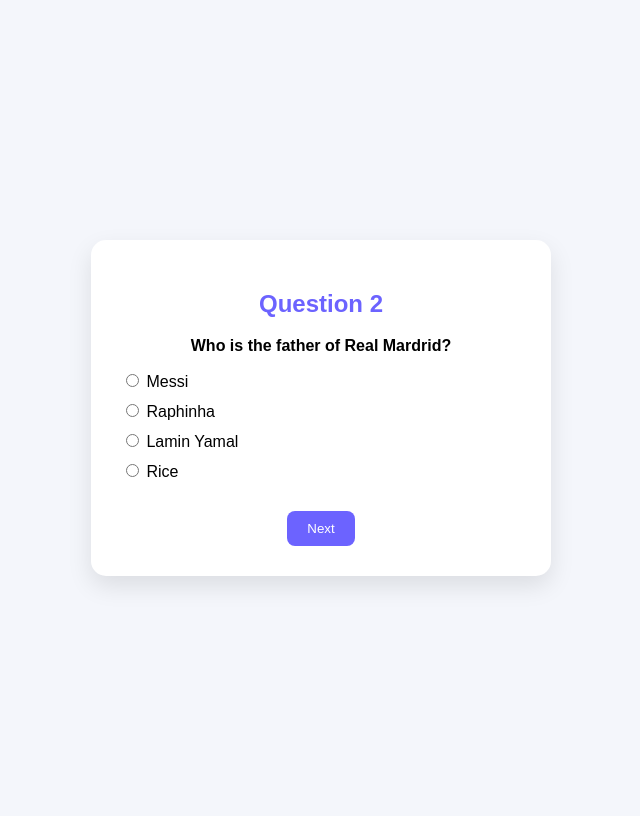
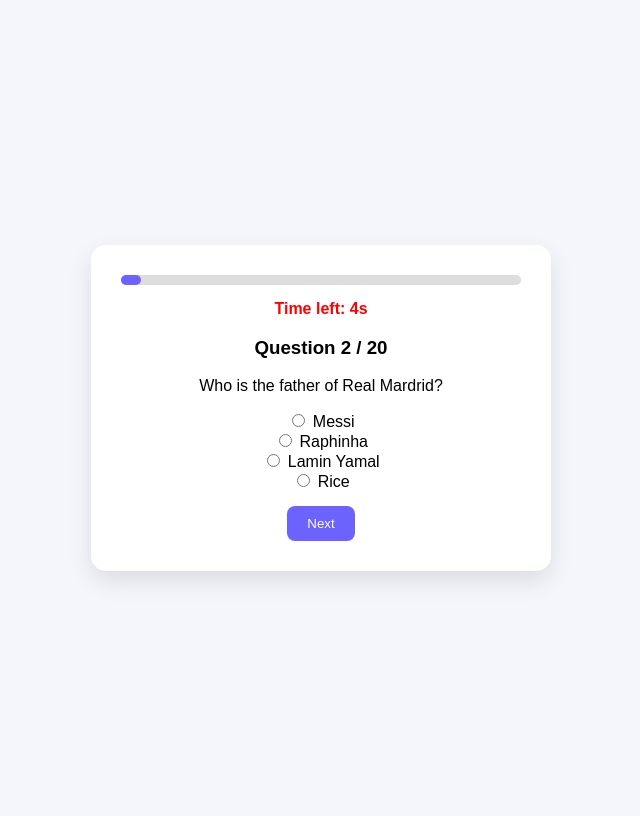
Before and after one commit to tanharahman2003t-art/Nayon, a Flask app: page /quiz in a window 1280 px wide. Shown: the whole page, without its empty margins (319-959 px from the left). Run offline with Flask 3, Linux system fonts and the light colour scheme; the visitor is signed in with stand-in values (Sample User, id 1).

Commit message:
Update quiz.html

```diff
--- a/templates/quiz.html
+++ b/templates/quiz.html
@@ -3,59 +3,63 @@
 <head>
 <title>Quiz</title>
 <style>
-        body {
-            font-family: Arial, sans-serif;
-            background: #f4f6fb;
-            display: flex;
-            justify-content: center;
-            align-items: center;
-            height: 100vh;
+body { font-family: Arial; background:#f4f6fb; display:flex; justify-content:center; align-items:center; height:100vh; }
+
+.card {
+    background:white;
+    padding:30px;
+    border-radius:15px;
+    width:400px;
+    text-align:center;
+    box-shadow:0 10px 25px rgba(0,0,0,0.1);
 }
 
-        .card {
-            background: white;
-            padding: 30px;
-            border-radius: 15px;
-            width: 400px;
-            box-shadow: 0 10px 25px rgba(0,0,0,0.1);
-            text-align: center;
+.progress {
+    height:10px;
+    background:#ddd;
+    border-radius:10px;
+    margin-bottom:15px;
+}
+.progress-bar {
+    height:100%;
+    background:#6c63ff;
+    width:{{ progress }}%;
+    border-radius:10px;
 }
 
-        h2 {
-            color: #6c63ff;
-        }
-
-        .option {
-            margin: 10px 0;
-            text-align: left;
+.timer {
+    color:red;
+    font-weight:bold;
+    margin-bottom:10px;
 }
 
 button {
-            margin-top: 20px;
-            padding: 10px 20px;
-            border: none;
-            background: #6c63ff;
-            color: white;
-            border-radius: 8px;
-            cursor: pointer;
-        }
-
-        button:hover {
-            background: #574fd6;
+    margin-top:15px;
+    padding:10px 20px;
+    background:#6c63ff;
+    color:white;
+    border:none;
+    border-radius:8px;
 }
 </style>
 </head>
+
 <body>
 
 <div class="card">
-    <h2>Question {{ qno + 1 }}</h2>
-    <p><strong>{{ question.question }}</strong></p>
+    <div class="progress">
+        <div class="progress-bar"></div>
+    </div>
 
-    <form method="POST">
+    <div class="timer">Time left: <span id="time">10</span>s</div>
+
+    <h3>Question {{ qno + 1 }} / {{ total }}</h3>
+    <p>{{ question.question }}</p>
+
+    <form method="POST" id="quizForm">
         {% for option in question.options %}
-            <div class="option">
-                <input type="radio" name="answer" value="{{ option }}" required>
-                {{ option }}
+            <div>
+                <input type="radio" name="answer" value="{{ option }}" required> {{ option }}
             </div>
         {% endfor %}
 
@@ -63,5 +67,20 @@
     </form>
 </div>
 
+<script>
+let time = 10;
+let timer = document.getElementById("time");
+
+let interval = setInterval(() => {
+    time--;
+    timer.innerText = time;
+
+    if(time <= 0){
+        clearInterval(interval);
+        document.getElementById("quizForm").submit();
+    }
+}, 1000);
+</script>
+
 </body>
 </html>
```
Lines whose indentation alone changed are shown as unchanged.
